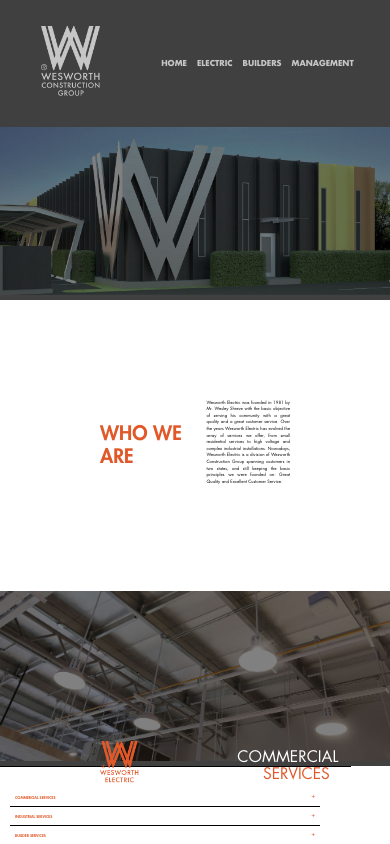
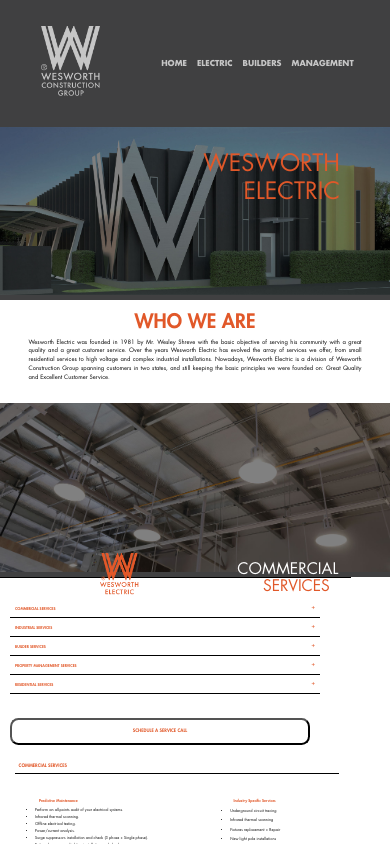
Before and after one commit to HDOSURREGO/wesworth, a React (Create React App) app: page /electric in a window 390 px wide. Built offline with nearby package versions, Linux system fonts and the light colour scheme.

Commit message:
responsive services

```diff
--- a/src/components/CommercialServiceHead.css
+++ b/src/components/CommercialServiceHead.css
@@ -34,3 +34,12 @@
 	font-size: 4vw;
 	color: #e15829;
 }
+
+@media only screen and (max-width: 414px) {
+	.logoWE {
+		position: absolute;
+		top: 10px;
+		left: 10px;
+		z-index: 2;
+	}
+}
--- a/src/components/Electric.css
+++ b/src/components/Electric.css
@@ -23,7 +23,6 @@
 	flex-direction: row;
 	justify-content: space-evenly;
 	align-items: center;
-	flex-flow: row;
 	padding: 100px;
 }
 
@@ -89,9 +88,37 @@
 
 @media only screen and (max-width: 414px) {
 	.centralImageElectric label {
-		position: fixed;
-		top: 20%;
+		top: 50%;
 		transform: translate(0%, 0%);
-		z-index: -1;
+	}
+
+	.whoWeAre {
+		display: flex;
+		flex-direction: column;
+		justify-content: space-evenly;
+		align-items: center;
+		padding: 10px;
+	}
+
+	.whoWeAre p {
+		width: 90%;
+		font-size: 1.5vw;
+		padding-top: 5px;
+	}
+
+	.side-services-wrapper {
+		display: block;
+		position: relative;
+		z-index: 2;
+		width: 100%;
+		margin: auto;
+	}
+
+	.service-content {
+		display: block;
+		position: relative;
+		z-index: 2;
+		margin: 5px;
+		padding: 10px;
 	}
 }
```
